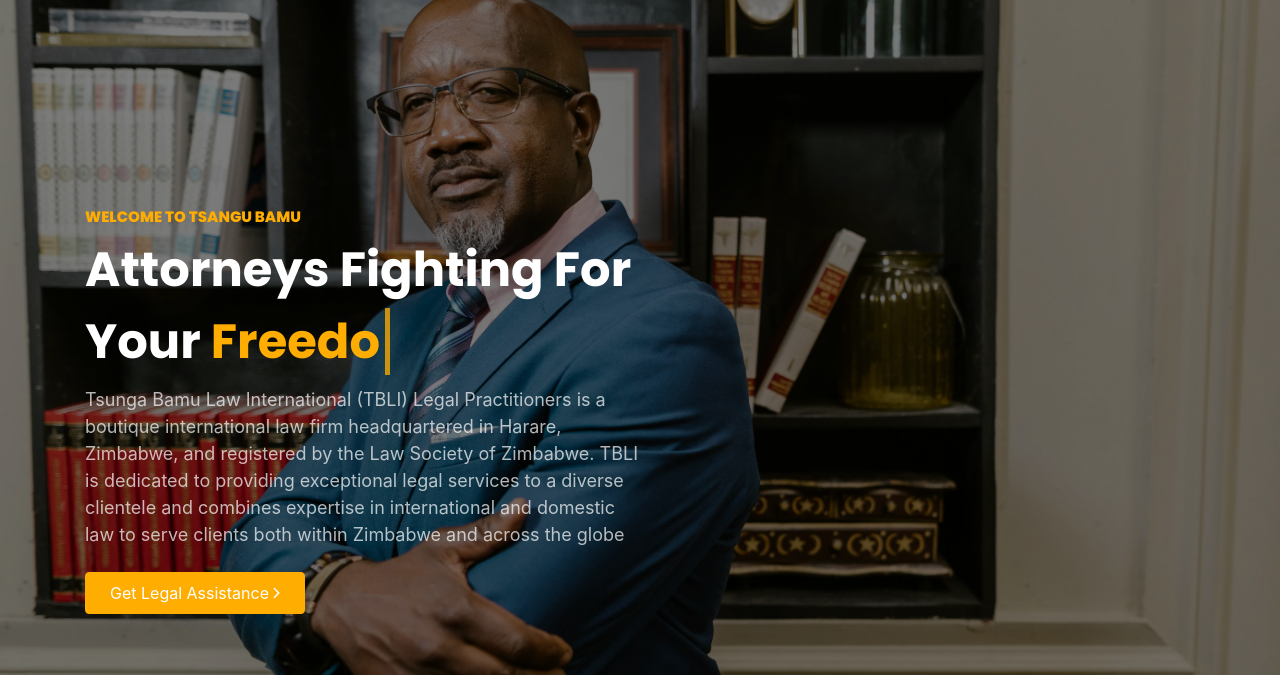
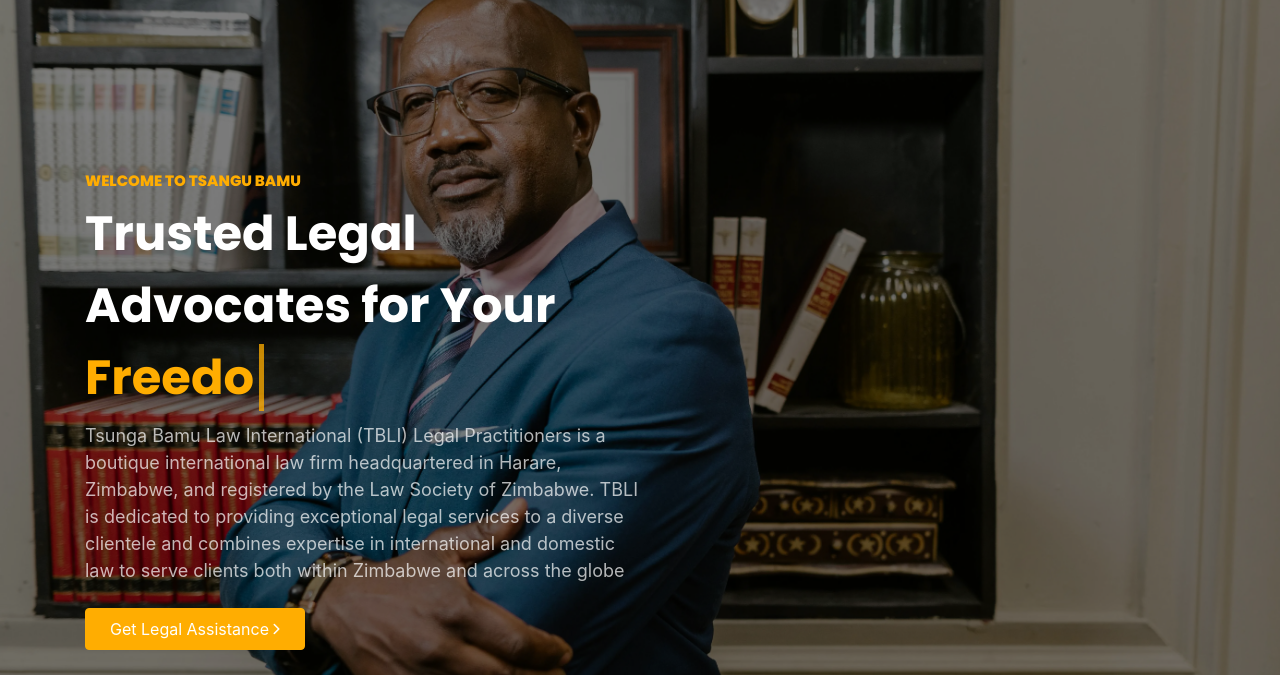
Before and after one commit to Nyoni12/Bamu, a plain HTML site: page index.html in a window 1280 px wide. Shown: the part 125-800 px from the top of the page. Drawn offline with nearby package versions, Linux system fonts and the light colour scheme; some packages are replaced by stand-ins of ours; files that its build step writes are made by us from their sources; no server answers; files whose address does not match are found by name.

Commit message:
Removing Fighting

```diff
--- a/index.html
+++ b/index.html
@@ -82,7 +82,7 @@
         <div class="row no-gutters slider-text js-fullheight align-items-center justify-content-start" data-scrollax-parent="true"><br><br>
           <div class="col-md-6 ftco-animate">
 			<br><br><br><br><h2 class="subheading">Welcome To  Tsangu Bamu </h2>
-          	<h1>Attorneys Fighting For Your
+          	<h1>Trusted Legal Advocates for Your
 						  <span
 						     class="txt-rotate"
 						     data-period="2000"
```
